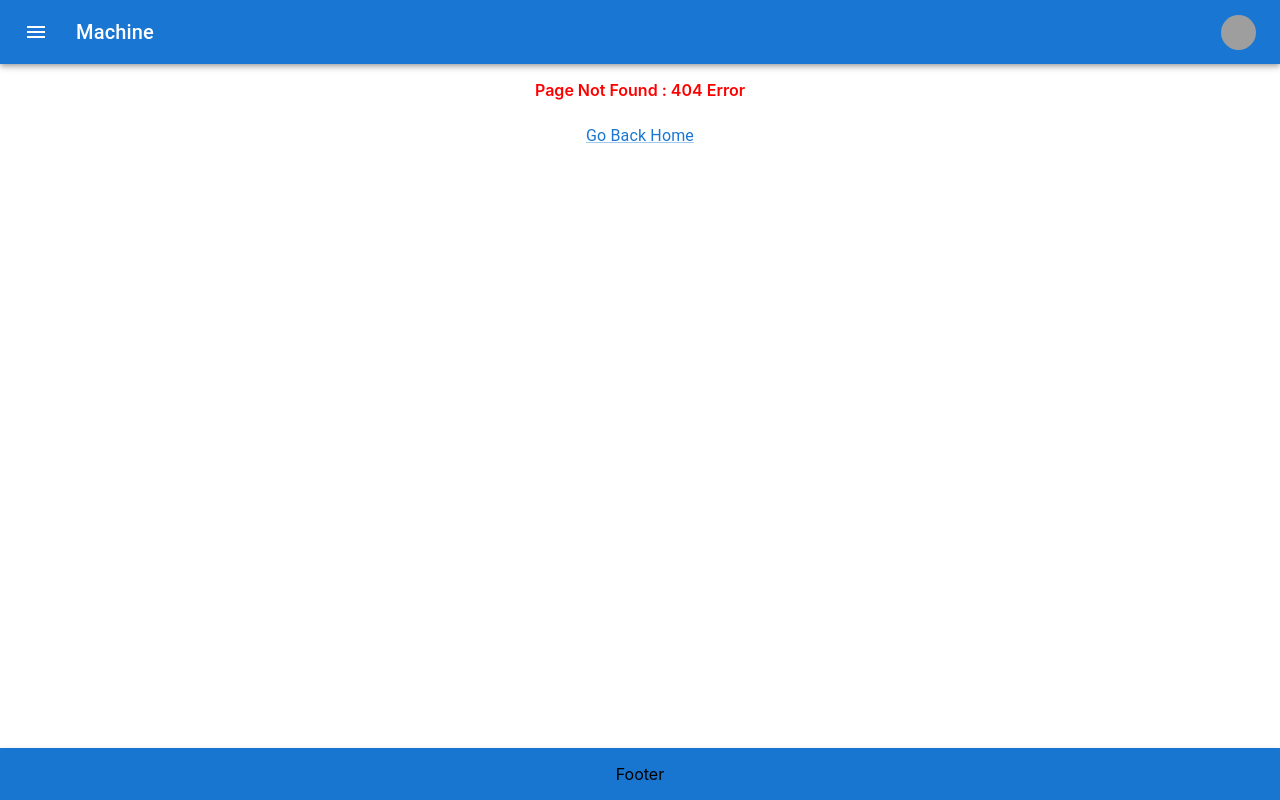
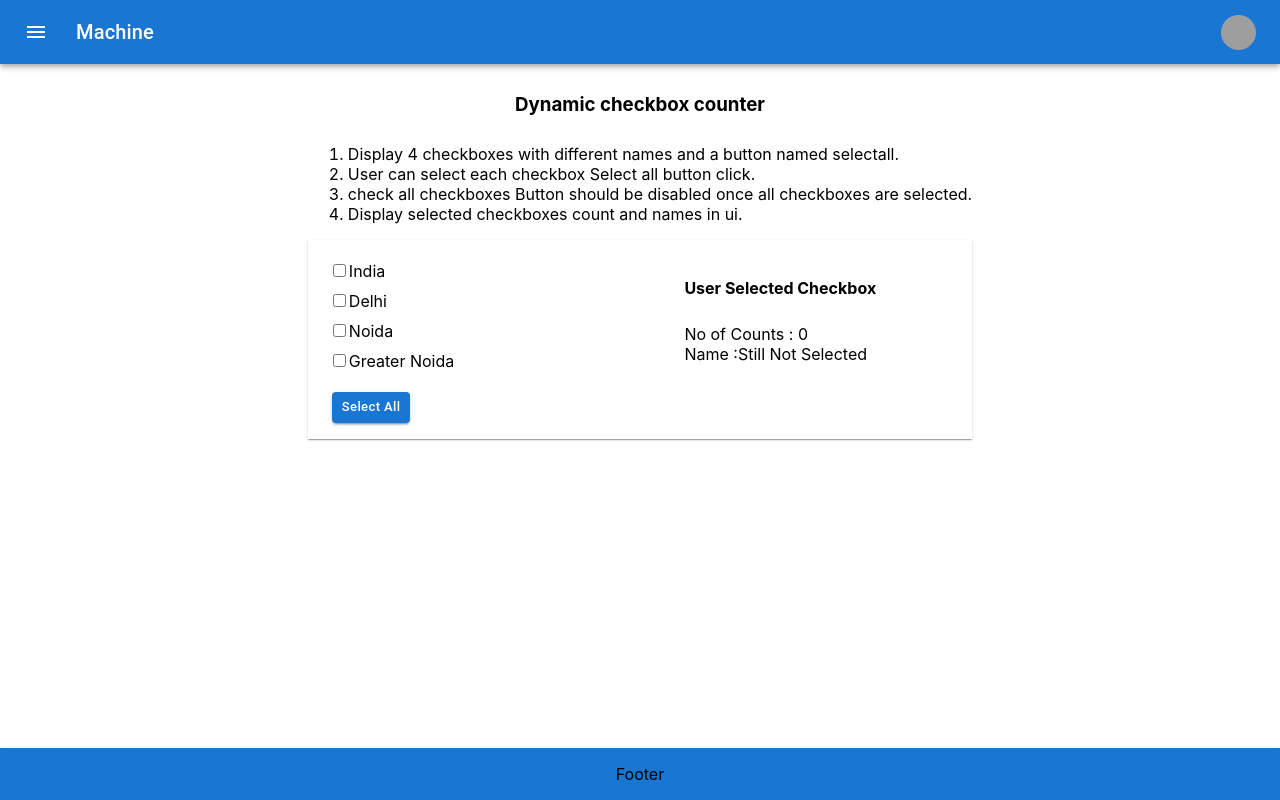
Before and after one commit to iaamsuneel/machine_coding_round, a React (Create React App) app: page /checkbox in a window 1280 px wide. Before the commit this address had no page. Built offline with nearby package versions, Linux system fonts and the light colour scheme; grey boxes are pictures that could not be loaded.

Commit message:
check box and circle problem

```diff
--- a/src/App.js
+++ b/src/App.js
@@ -14,6 +14,8 @@ import { Box } from "@mui/material";
 import Layout from "./layout";
 import Search from "./component/Search";
 import Debounced from "./component/Debounce";
+import Checkbox from "./component/CheckBox";
+import Circle from "./component/Circle";
 function App() {
   return (
     <Box>
@@ -30,6 +32,8 @@ function App() {
           <Route element={<Calculator />} path="/calculator" />
           <Route element={<Search />} path="/search" />
           <Route element={<Debounced />} path="/debounce" />
+          <Route element={<Checkbox />} path="/checkbox" />
+          <Route element={<Circle />} path="/circle" />
           <Route path="*" element={<PageNotFound />} />
         </Routes>
       </Layout>
--- a/src/Shared/Utils.js
+++ b/src/Shared/Utils.js
@@ -62,6 +62,14 @@ export const taskList = [
     name: "Debouncing",
     url: "/debounce",
   },
+  {
+    name: "Checkbox",
+    url: "/checkbox",
+  },
+  {
+    name: "Circle",
+    url: "/circle",
+  },
 ];
 export const accodianData = [
   {
--- /dev/null
+++ b/src/component/CheckBox/Checkbox.js
@@ -0,0 +1,12 @@
+import React from "react";
+export default function CheckboxItem({ label, checked, onChange }) {
+  console.log("checked, onChange", checked, onChange);
+  return (
+    <div style={{ padding: "5px" }}>
+      <label>
+        <input type="checkbox" checked={checked} onChange={onChange} />
+        {label}
+      </label>
+    </div>
+  );
+}
--- /dev/null
+++ b/src/component/CheckBox/index.js
@@ -0,0 +1,93 @@
+import React, { useState } from "react";
+import CheckboxItem from "./Checkbox";
+import { Box, Button } from "@mui/material";
+export default function Checkbox() {
+  const ListedOfCheckBoxes = [
+    { id: 1, label: "India", checked: false },
+    { id: 2, label: "Delhi", checked: false },
+    { id: 3, label: "Noida", checked: false },
+    { id: 4, label: "Greater Noida", checked: false },
+  ];
+  const [checkboxes, setCheckboxes] = useState(ListedOfCheckBoxes);
+  const [isCheckAllSelected, setIsCheckAllSelected] = useState(false);
+  const handleCheckboxChange = (id) => {
+    const selectedCheckbox = checkboxes.map((item) =>
+      item.id === id ? { ...item, checked: !item.checked } : item
+    );
+    setCheckboxes(selectedCheckbox);
+    const isCheckAllCheckBoxes = selectedCheckbox.every((item) => item.checked);
+    setIsCheckAllSelected(isCheckAllCheckBoxes);
+  };
+  const selectAllCheckBox = () => {
+    const selectedCheckbox = checkboxes.map((item) =>
+      !item.checked ? { ...item, checked: true } : item
+    );
+    setCheckboxes(selectedCheckbox);
+    setIsCheckAllSelected(!isCheckAllSelected);
+  };
+  const userSelected = checkboxes.filter((item) => item.checked);
+  return (
+    <div style={{ display: "flex", justifyContent: "center" }}>
+      <div>
+        <div>
+          <h3 style={{ padding: "10px", textAlign: "center" }}>
+            Dynamic checkbox counter
+          </h3>
+        </div>
+        <div>
+          <ol>
+            <li>
+              Display 4 checkboxes with different names and a button named
+              selectall.
+            </li>
+            <li>User can select each checkbox Select all button click. </li>
+            <li>
+              check all checkboxes Button should be disabled once all checkboxes
+              are selected.
+            </li>
+            <li>Display selected checkboxes count and names in ui.</li>
+          </ol>
+        </div>
+        <Box sx={{ boxShadow: 1, p: 2, gap: 20 }}>
+          <Box sx={{ display: "flex", justifyContent: "space-between" }}>
+            <Box>
+              {checkboxes.map((item) => {
+                return (
+                  <div key={item.id}>
+                    <CheckboxItem
+                      label={item.label}
+                      checked={item.checked}
+                      onChange={() => handleCheckboxChange(item.id)}
+                    />
+                  </div>
+                );
+              })}
+            </Box>
+            <Box sx={{ pr: 10 }}>
+              <h4>User Selected Checkbox </h4>
+              <div style={{ paddingTop: "5px" }}>
+                <div>No of Counts : {userSelected?.length || 0} </div>
+                <div>
+                  Name :
+                  {userSelected.map((item) => item.label)?.toString() ||
+                    "Still Not Selected"}
+                </div>
+              </div>
+            </Box>
+          </Box>
+          <Box sx={{ pt: 2, pl: 1 }}>
+            <Button
+              size="small"
+              variant="contained"
+              disabled={isCheckAllSelected}
+              sx={{ textTransform: "capitalize" }}
+              onClick={selectAllCheckBox}
+            >
+              Select All
+            </Button>
+          </Box>
+        </Box>
+      </div>
+    </div>
+  );
+}
--- /dev/null
+++ b/src/component/Circle/index.js
@@ -0,0 +1,53 @@
+import { Box } from "@mui/material";
+import React, { useState } from "react";
+export default function Circle() {
+  const [count, setCount] = useState(0);
+  return (
+    <Box
+      sx={{
+        display: "flex",
+        justifyContent: "center",
+        alignItems:'center',
+        flexDirection: "column",
+        mt: 5,
+      }}
+    >
+      <Box>
+        <input
+          type="number"
+          onChange={(e) => setCount(Number(e.target.value))}
+        />
+      </Box>
+      <Box
+        sx={{
+          position: "relative",
+          width: `${20 * count}px`,
+          height: `${20 * count}px`,
+          mt:2
+        }}
+      >
+        {[...Array.from({ length: count })].map((_, index) => {
+          const size = count - index;
+          return (
+            <Box
+              key={index}
+              sx={{
+                border: "1px solid black",
+                borderRadius: "100%",
+                width: `${20 * size}px`,
+                height: `${20 * size}px`,
+                display: "flex",
+                p: 1,
+                justifyContent: "center",
+                alignItems: "center",
+                position: "absolute",
+                top: `${(20 * (count - size)) / 2}px`,
+                left: `${(20 * (count - size)) / 2}px`,
+              }}
+            ></Box>
+          );
+        })}
+      </Box>
+    </Box>
+  );
+}
--- a/src/component/Debounce/index.js
+++ b/src/component/Debounce/index.js
@@ -1,34 +1,36 @@
 import React, { useEffect, useState } from "react";
 
 export default function Debounced() {
-  const [userName, setUserName] = useState("");
-  const [address, setAddress] = useState("");
+  const [inputValue, setInputValue] = useState("");
+  const [debouncedValue, setDebouncedValue] = useState("");
 
   const handleChange = (e) => {
-    setUserName(e.target.value);
+    setInputValue(e.target.value);
   };
 
   useEffect(() => {
     const timer = setTimeout(() => {
-      setAddress(userName);
+      setDebouncedValue(inputValue);
     }, 500);
     return () => clearTimeout(timer);
-  }, [userName]);
+  }, [inputValue]);
 
   return (
-    <div style={{ display: "flex", justifyContent: "center" }}>
+    <div style={{ display: "flex", justifyContent: "center", padding: "20px" }}>
       <div>
-        <div style={{ display: "flex", flexWrap: "wrap" }}>
-          <div style={{ maxWidth: "140px" }}>
-            <h4>User Address : {address}</h4>
-          </div>
-        </div>
         <textarea
-          style={{ padding: "7px", borderRadius: "7px" }}
-          type="area"
+          style={{
+            padding: "7px",
+            borderRadius: "7px",
+            width: "300px",
+            minHeight: "80px",
+            border: "1px solid #ccc",
+            fontSize: "16px",
+          }}
           placeholder="Enter your address"
           onChange={handleChange}
         />
+        <h4>User Enter Address: {debouncedValue}</h4>
       </div>
     </div>
   );
--- a/src/layout/index.js
+++ b/src/layout/index.js
@@ -3,7 +3,7 @@ import React from "react";
 import Header from "./Header";
 import Footer from "./Footer";
 export default function Layout(probs) {
-  const { children } = probs
+  const { children } = probs;
   return (
     <Box sx={{ position: "relative", minHeight: "100vh" }}>
       <Box>
--- a/src/pages/Home.js
+++ b/src/pages/Home.js
@@ -2,9 +2,11 @@ import React from "react";
 import { taskList } from "../shared/Utils";
 import { Link } from "react-router-dom";
 import { Box, Card, Grid, Typography } from "@mui/material";
+
 export default function Home() {
   return (
-    <div>
+    //<div style={{height:'85vh', overflowY:'auto'}}>
+    <div style={{height: 'calc(100vh - 120px)', overflowY: 'auto'}}>
       <Box
         sx={{
           width: 400,
@@ -12,9 +14,10 @@ export default function Home() {
           display: "flex",
           flexDirection: "column",
           alignItems: "center",
+          padding:1
         }}
       >
-        {taskList.map((item,index) => (
+        {taskList.map((item, index) => (
           <Card
             key={item.name}
             sx={{
```
